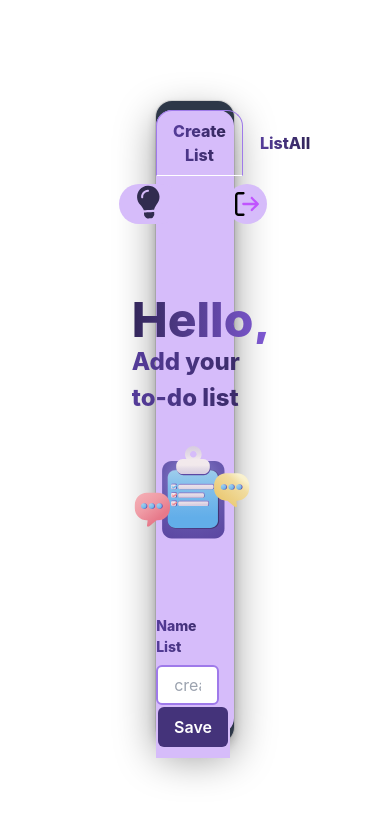
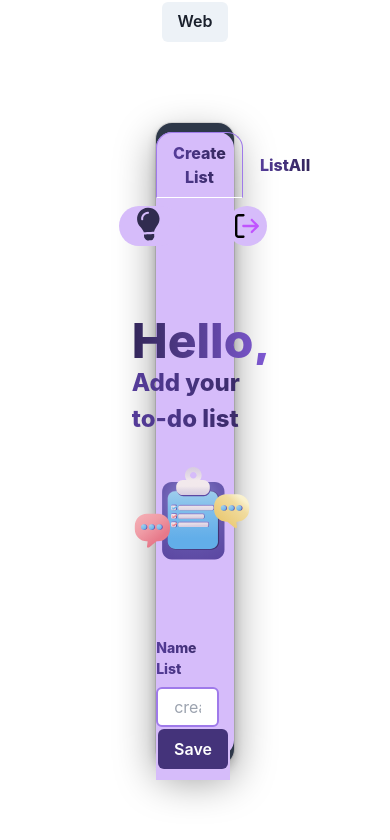
Before and after one commit to olliso17/task_go, a Next.js app in the folder front_end/: page /lists in a window 390 px wide. Shown: the top 840 px of the page. Built offline with nearby package versions, Linux system fonts and the light colour scheme; no server answers.

Commit message:
feat(front_end): update task web and mobile

```diff
--- a/front_end/pages/lists.tsx
+++ b/front_end/pages/lists.tsx
@@ -1,15 +1,19 @@
 import Head from 'next/head'
-import {Flex} from '@chakra-ui/react';
+import { Button, Flex, Stack } from '@chakra-ui/react';
 import CardStylePhone from '@/components/ComponentsPhone/CardStylePhone';
 import CardAllAddList from '@/components/ComponentsPhone/CardAllAddList';
 import ListAll from '@/components/ComponentsPhone/ListAll';
 import TabsLoginOk from '@/components/ComponentsPhone/TabsLoginOk';
 import { useColorsPhone } from '@/hooksPerson/colorsPhone';
+import { useState } from 'react';
+import CardStyleWeb from '@/components/ComponentsWeb/CardStyleWeb';
 
 
 
 export default function Home() {
-  const allColors= useColorsPhone()
+  const allColors = useColorsPhone()
+  const [active, setActive] = useState(false);
+
   return (
     <>
       <Head>
@@ -19,7 +23,10 @@ export default function Home() {
         <link rel="icon" href="/favicon.ico" />
       </Head>
       <Flex backgroundColor={allColors.bg} width="100vw" justifyContent="center" alignItems="center" flexDirection="column" height="100vh">
-        <CardStylePhone content={<TabsLoginOk contentCreateList={<CardAllAddList/>} contentListAll={<ListAll/>}/>}/>
+        <Stack margin="0.5vw">
+          <Button onClick={e => { setActive(state => !state) }}>{active == false ? "Web" : "Mobile"}</Button>
+        </Stack>
+        {active == false ? <CardStylePhone content={<TabsLoginOk contentCreateList={<CardAllAddList />} contentListAll={<ListAll />} />} /> : <CardStyleWeb content={<TabsLoginOk contentCreateList={<CardAllAddList />} contentListAll={<ListAll />} />} />}
       </Flex>
     </>
   )
--- a/front_end/pages/login.tsx
+++ b/front_end/pages/login.tsx
@@ -1,20 +1,21 @@
 import Head from 'next/head'
-import { Button, Flex } from '@chakra-ui/react';
+import { Button, Flex, Stack } from '@chakra-ui/react';
 import CardStylePhone from '@/components/ComponentsPhone/CardStylePhone';
 import LoginAccess from '@/components/ComponentsPhone/LoginAcess';
 import { useColorsPhone } from '@/hooksPerson/colorsPhone';
-import React, {useEffect } from 'react'
+import React, { useEffect, useState } from 'react'
 import { postLogout } from '@/services/handler/login_handler';
 import { useMutation } from 'react-query';
 import { useMutationPostLogout } from '@/services/handler/muation';
+import CardStyleWeb from '@/components/ComponentsWeb/CardStyleWeb';
 
 
 
 export default function Home() {
   const allColors = useColorsPhone()
-  const mutation = useMutation({ mutationFn: postLogout,})
+  const mutation = useMutation({ mutationFn: postLogout, })
   const logout = useMutationPostLogout()
-
+  const [active, setActive] = useState(false);
   // useEffect(() => {
   //   mutation.mutate()
 
@@ -32,7 +33,11 @@ export default function Home() {
         <link rel="icon" href="/favicon.ico" />
       </Head>
       <Flex backgroundColor={allColors.bg} width="100vw" justifyContent="center" alignItems="center" flexDirection="column" height="100vh">
-        <CardStylePhone content={<LoginAccess />} />
+        <Stack margin="0.5vw">
+          <Button onClick={e => { setActive(state => !state) }}>{active == false ? "Web" : "Mobile"}</Button>
+        </Stack>
+        {active == false ? <CardStylePhone content={<LoginAccess />} /> : <CardStyleWeb content={<LoginAccess />} />}
+
       </Flex>
     </>
   )
```
